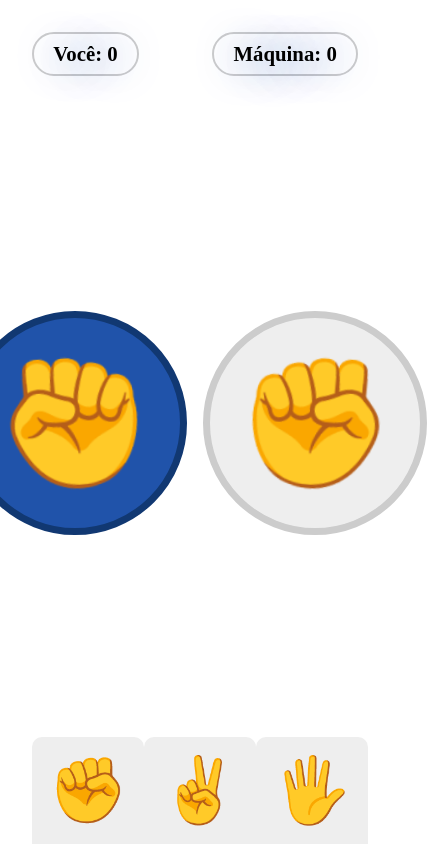
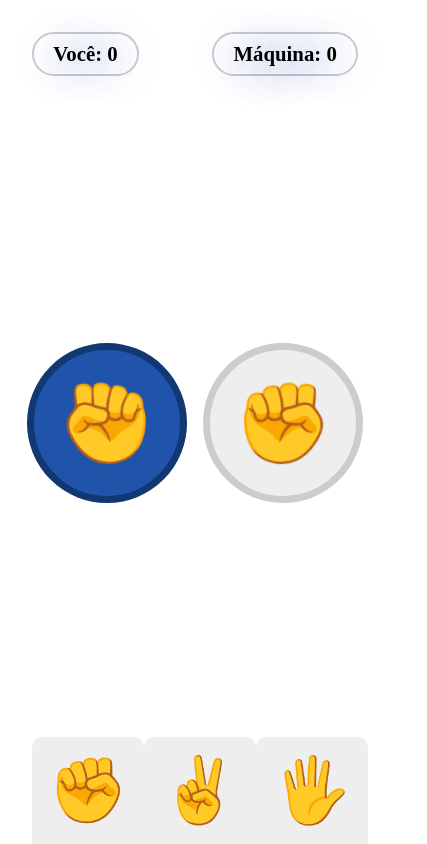
Before and after one commit to nascjoao/Rock-Paper-Scissors, a Next.js app: page / in a window 390 px wide. Shown: the whole page, 427 px wide, since content can reach past the window. Built offline with nearby package versions, Linux system fonts and the light colour scheme.

Commit message:
feat: add media query

```diff
--- a/src/components/PlayerChoice/styles.module.scss
+++ b/src/components/PlayerChoice/styles.module.scss
@@ -24,6 +24,11 @@
   justify-content: center;
   align-items: center;
 
+  @media screen and (max-width: 566px) {
+    width: 10rem;
+    height: 10rem;
+  }
+
   &.human {
     background-color: rgb(32, 83, 170);
     border: 7px solid rgb(17, 56, 114);
@@ -49,4 +54,8 @@
 
 .playerChoice {
   font-size: 8rem;
+
+  @media screen and (max-width: 566px) {
+    font-size: 5rem;
+  }
 }
```
